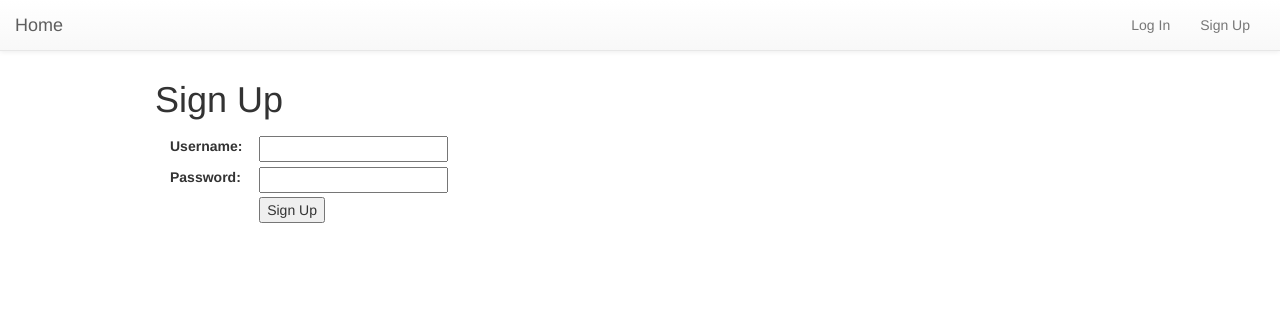
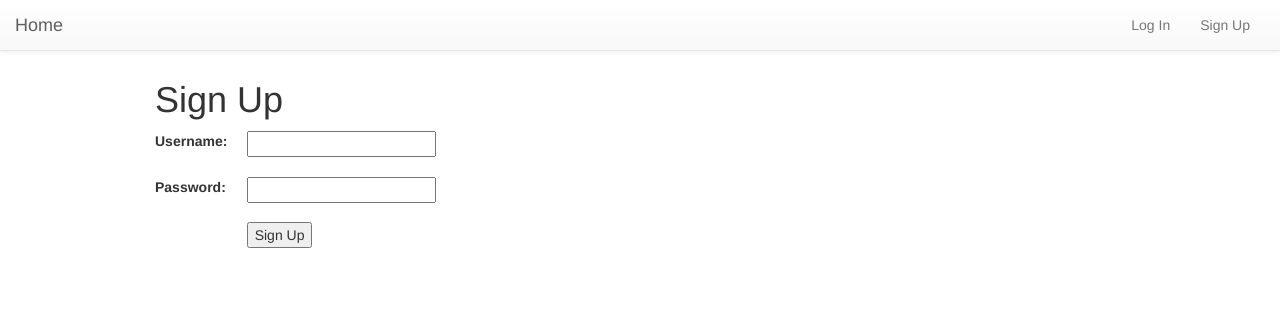
Before and after one commit to BonbonLemon/ask-me-anything-app, a Django app: template home/templates/account/signup.html in a window 1280 px wide. Shown: the top 311 px of the page. Run offline with Django 3.2, Linux system fonts and the light colour scheme; the template is opened without the code that fills it: values that come from a table or form of the project are taken from there, others are empty; some libraries are stand-ins or nearby versions.

Commit message:
last commit

```diff
--- a/home/templates/account/account_pages.html
+++ b/home/templates/account/account_pages.html
@@ -13,27 +13,26 @@
       {% csrf_token %}
       {% for field in form %}
       <div class="form-group">
+        <div class="row">
           <div class="col-xs-offset-1 col-xs-11">
             <span class="flash-errors">{{ field.errors|striptags }}</span>
           </div>
+        </div>
+        <div class="row">
           <label class="col-xs-1">{{ field.label_tag }}</label>
           <div class="col-xs-11">{{ field }}</div>
         </div>
+      </div>
       {% endfor %}
 
+      <div class="row">
         <div class="col-xs-offset-1 col-xs-11">
           {% block submit %}{% endblock %}
+        </div>
       </div>
     </form>
 
   </div>
 </div>
 <br/>
-<!-- <div class="row">
-  <ul class="col-xs-11 col-xs-offset-1">
-    {% for error in errors %}
-    <li class="flash-errors">{{ error|striptags }}</li>
-    {% endfor %}
-  </ul>
-</div> -->
 {% endblock %}
```
Lines whose indentation alone changed are shown as unchanged.
